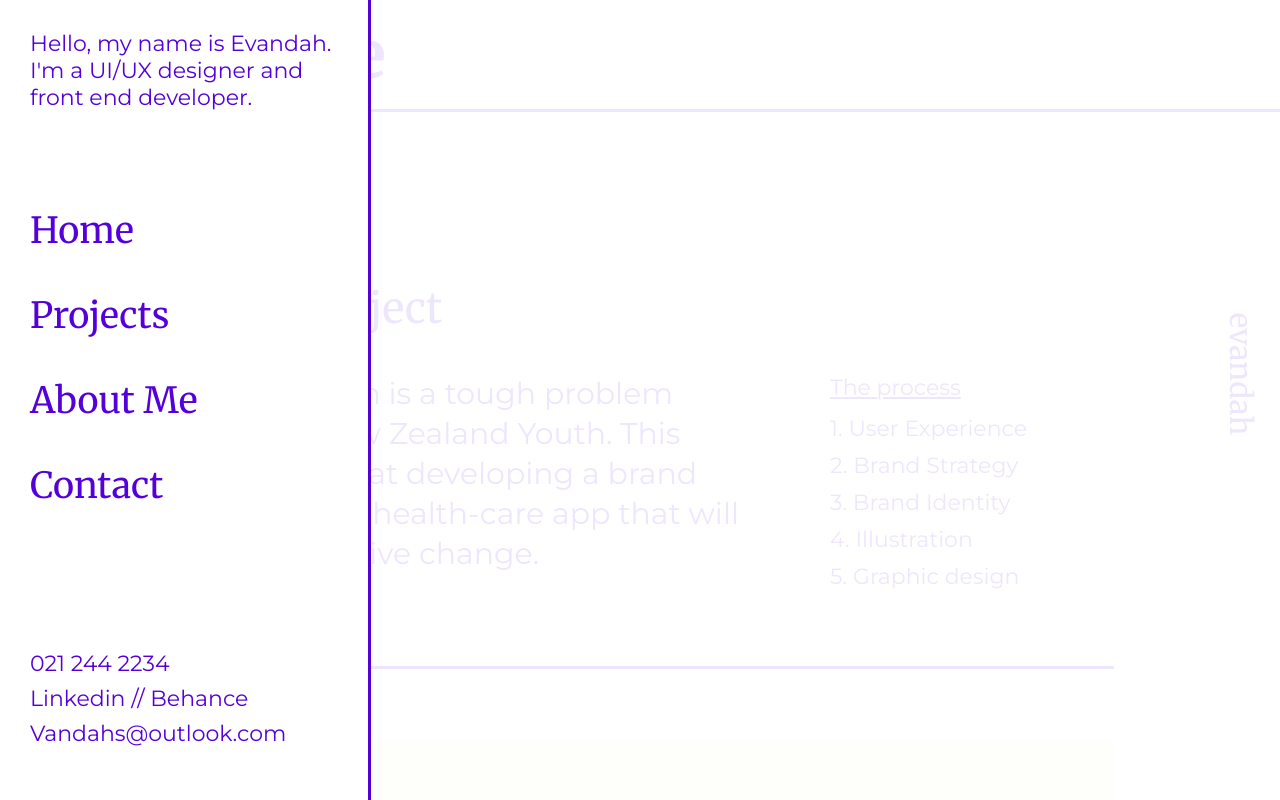
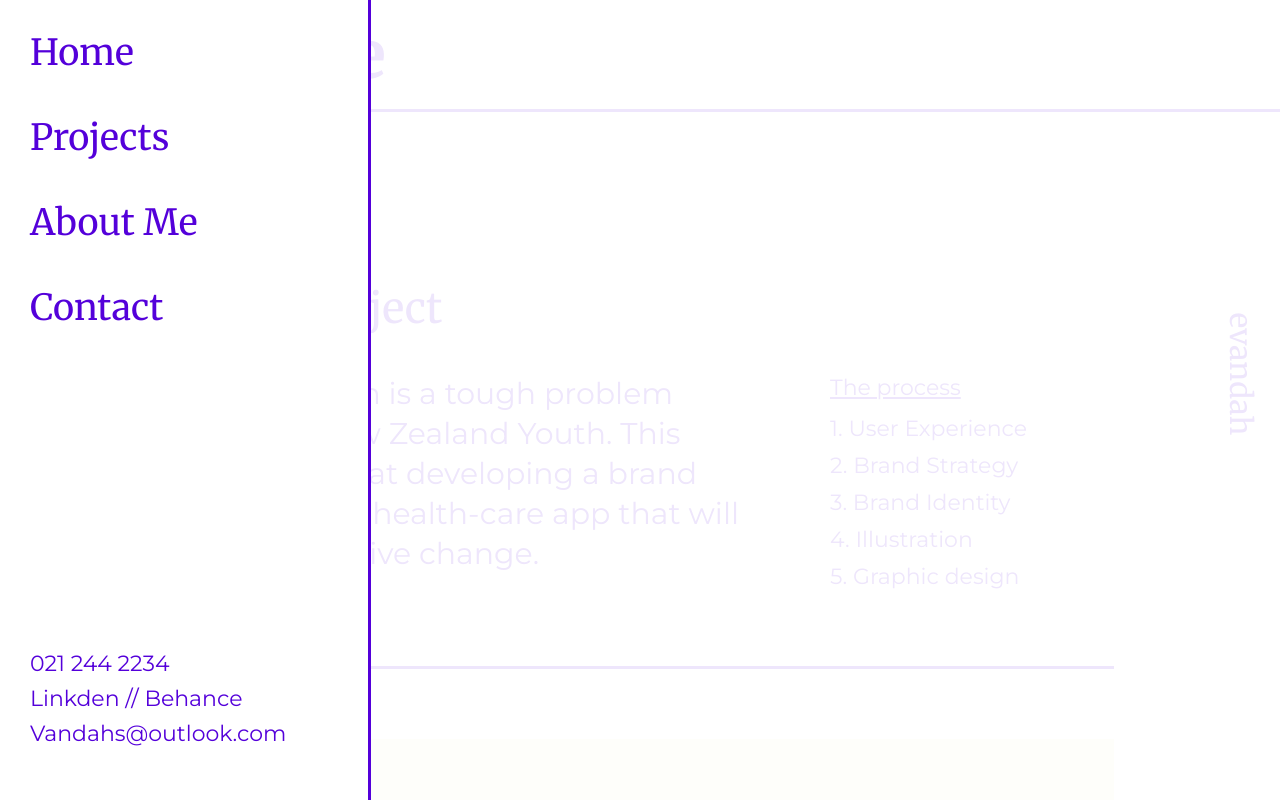
Before and after one commit to evandahs15/Evandahs-Portfolio, a plain HTML site: page village.html in a window 1280 px wide. Both pictures are taken after a click on the link 27 px from the left and 411 px from the top of the page. Drawn offline with Linux system fonts and the light colour scheme.

Commit message:
Update village.html

```diff
--- a/village.html
+++ b/village.html
@@ -11,11 +11,11 @@
     <nav>
       <div id="sidebar" class="sidebar">
         <div class="nav-col-1">
-            <div>
+            <!-- <div>
               <p>Hello, my name is Evandah.<br>
                   I'm a UI/UX designer and<br>
                   front end developer.</p>
-            </div>
+            </div> -->
             <div>
                 <a href="index.html" id="anchor1" class="nav-item" >
                   <h2 class="big">Home</h2>
@@ -33,7 +33,7 @@
             <div id="contact">
                 <ul>
                   <li>021 244 2234</li>
-                  <li><a href="https://www.linkedin.com/in/evandah-steadman-810a3ab3/" class="">Linkedin</a> // <a href="https://www.behance.net/vandahs8361" class="">Behance</a></li>
+                  <li><a href="https://www.linkedin.com/in/evandah-steadman-810a3ab3/" class="">Linkden</a> // <a href="https://www.behance.net/vandahs8361" class="">Behance</a></li>
                   <li>Vandahs@outlook.com</li>
                 </ul>
             </div>
@@ -131,7 +131,7 @@
             <footer id="footer">
               <p class="small">021 244 2234</p>
               <p class="small">Vandahs@outlook.com</p>
-              <p><a href="https://www.linkedin.com/in/evandah-steadman-810a3ab3/" class=" small">Linkedin</a> // <a href="https://www.behance.net/vandahs8361" class=" small">Behance</a></p>
+              <p><a href="https://www.linkedin.com/in/evandah-steadman-810a3ab3/" class=" small">Linkden</a> // <a href="https://www.behance.net/vandahs8361" class=" small">Behance</a></p>
               <div id="back-to-top">
                   <a href="#top" class="small">Back To Top</a>
                 </div>
```
